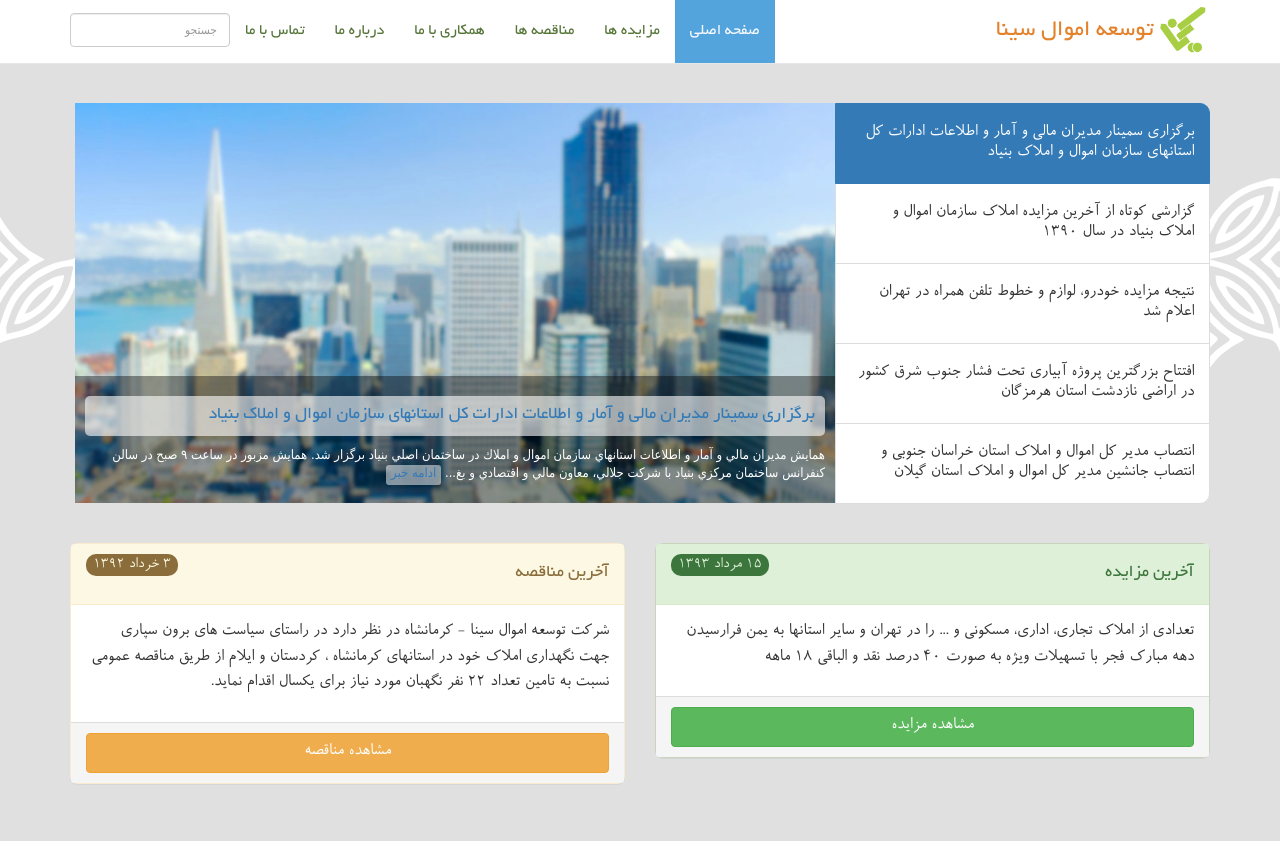
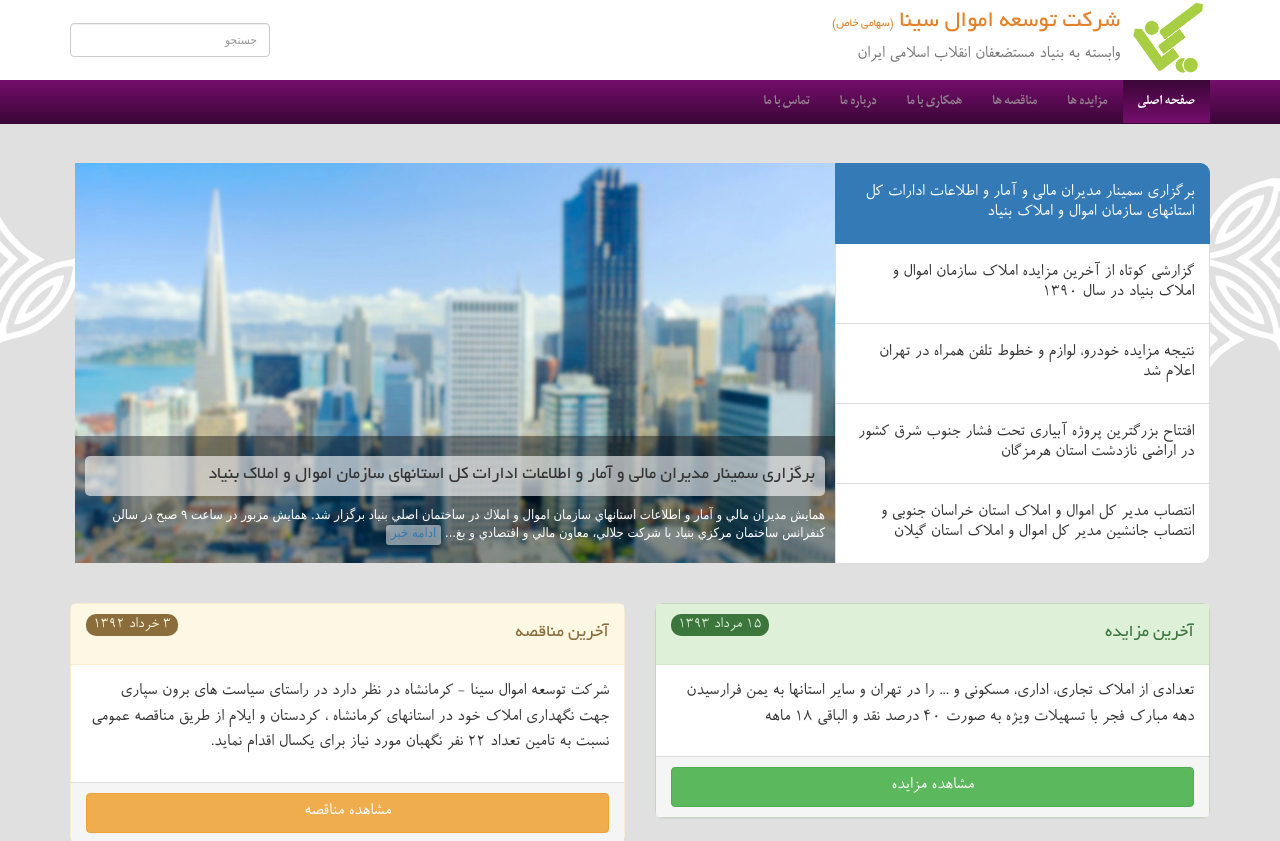
Before and after one commit to alinzm/sina, a plain HTML site: page index.html in a window 1280 px wide. Shown: the top 841 px of the page. Drawn offline with Linux system fonts and the light colour scheme.

Commit message:
header changed

```diff
--- a/css/style.css
+++ b/css/style.css
@@ -12,10 +12,16 @@
     font-weight: normal;
     font-style: normal;
 }
+@font-face {
+    font-family: WebMitra;
+    font-weight: 700;
+    font-style: normal;
+    src: url(../fonts/WebMitra-Bold.woff) format("woff")
+}
 body {
     direction: rtl;
     background-color: #E0E0E0;
-    margin-top: 63px;
+    margin-top: 123px;
     background-image: url(../img/bg.png);
     background-repeat: repeat-x;
     background-position: 0 100px;
@@ -30,13 +36,76 @@ p, a, input, select, option {
     font-size: 18px;
 }
 #logo {
-    width: 52px;
-    height: 52px;
+    width: 80px;
+    height: 80px;
 }
-.navbar-brand {
+#main-nav {
+    min-height: 80px;
+    border: none;
+}
+#menu-nav {
+    min-height: 43px;
+    margin-top: 80px;
+    background-color: #750D6C;
+    background: -webkit-linear-gradient(#750D6C,#3A0636);
+    background: -o-linear-gradient(#750D6C,#3A0636);
+    background: -moz-linear-gradient(#750D6C,#3A0636);
+    background: linear-gradient(#750D6C,#3A0636);
+    border-color: #3A0636;
+}
+#menu-nav .navbar-nav {
+    float: right;
+    padding-right: 0;
+}
+#menu-nav .navbar-nav > li > a {
+    font-family: WebMitra;
+    line-height: 13px;
+    vertical-align: middle;
+    font-size: 14px;
+    color: #93808E;
+    transition: color 0.5s ease;
+    font-weight: norma;
+    l
+}
+#menu-nav .navbar-nav > li > a:hover, #menu-nav .navbar-nav > .active > a:hover {
+    color: white;
+}
+#menu-nav .navbar-nav > .active > a {
+    background-color: #3A0636;
+    background: -webkit-linear-gradient(#3A0636,#750D6C);
+    background: -o-linear-gradient(#3A0636,#750D6C);
+    background: -moz-linear-gradient(#3A0636,#750D6C);
+    background: linear-gradient(#3A0636,#750D6C);
+    color: #FFF;
+}
+#main-nav .navbar-header {
+    width: 450px;
+}
+#main-nav .navbar-brand {
+    width: 450px;
     height: auto;
     float: right;
     padding: 0;
+}
+#main-nav .navbar-brand h3, #main-nav .navbar-brand h4{
+    padding: 0;
+    margin: 0;
+    margin-right: 10px;
+}
+#main-nav .navbar-brand h3 {
+    display: inline-block;
+    color: #E4822B;
+    vertical-align: middle;
+    line-height: 45px;
+}
+#main-nav .navbar-brand h3 small{
+    color: #E4822B;
+    font-size: 12px;
+}
+#main-nav .navbar-brand h4{
+    display: inline-block;
+    font-family: 'iRoya';
+    font-size: 18px;
 }
 .navbar-header {
     float: right;
@@ -44,42 +113,16 @@ p, a, input, select, option {
 .navbar-default {
     background-color: #FFFFFF;
 }
-.navbar-default .navbar-nav > li > a {
-    font-family: 'iYekan';
-    line-height: 33px;
-    vertical-align: middle;
-    font-size: 16px;
-    color: #567539;
+.navbar-nav .form-group {
+    margin-top: 23px;
 }
-.navbar-default .navbar-nav > li > a:hover, .navbar-default .navbar-nav > .active > a:hover {
-    background-color: #9ED7DC;
-    color: white;
-}
-.navbar-default .navbar-nav > .active > a {
-    background-color: #53A4DC;
-    color: #F8FAFF;
-}
-.navbar-nav .form-group{
-    margin-top: 13px;
-}
-.navbar-nav .form-group input{
+.navbar-nav .form-group input {
     font-family: Tahoma;
     font-size: 12px;
+    min-width: 200px;
 }
-@media (min-width: 768px) {
-    .navbar-nav > li {
-        float: right;
-    }
-}
-
 .navbar-inverse h3, .navbar-inverse p {
     color: #B4B6BB;
-}
-.navbar-brand h3 {
-    display: inline;
-    color: #E4822B;
-    line-height: 62px;
-    vertical-align: middle;
 }
 #main-footer {
     margin-top: 25px;
@@ -315,7 +358,7 @@ p.p-large {
     font-size: 21px;
     background-color: lightblue;
 }
-.panel .badge{
+.panel .badge {
     font-family: 'iRoya';
     font-size: 16px;
     font-weight: normal;
@@ -338,7 +381,7 @@ p.p-large {
 }
 /*==========Carousel==============*/
 
-#myCarousel img{
+#myCarousel img {
     width: 760px;
     height: 400px;
 }
@@ -351,25 +394,30 @@ p.p-large {
     background: rgba(0, 0, 0, 0.4);
     text-shadow: none;
 }
-#myCarousel .carousel-caption p{
+#myCarousel .carousel-caption p {
     font-size: 13px;
     font-family: tahoma;
 }
-#myCarousel .carousel-caption p a{
+#myCarousel .carousel-caption p a {
     font-size: 13px;
     font-family: Tahoma;
-    background-color: rgba(255,255,255,0.5);
+    background-color: rgba(255, 255, 255, 0.5);
     padding: 0 5px 5px 5px;
     border-radius: 3px;
 }
-#myCarousel .carousel-caption h4{
-    background-color: rgba(255,255,255,0.6);
+#myCarousel .carousel-caption h4 {
+    background-color: rgba(255, 255, 255, 0.6);
     border-radius: 5px;
     padding: 10px;
 }
-#myCarousel .carousel-caption h4 a{
+#myCarousel .carousel-caption h4 a {
     font-family: 'iYekan' !important;
     font-size: 18px;
+    color: #333;
+}
+#myCarousel .carousel-caption h4 a:hover {
+    text-decoration: none;
+    color: white;
 }
 #myCarousel .list-group {
     position: absolute;
@@ -380,18 +428,36 @@ p.p-large {
     border-radius: 0;
     cursor: pointer;
 }
-#myCarousel .list-group-item:first-child{
+#myCarousel .list-group-item:first-child {
     border-top-right-radius: 10px;
 }
-#myCarousel .list-group-item:last-child{
+#myCarousel .list-group-item:last-child {
     border-bottom-right-radius: 10px;
 }
-#myCarousel .list-group-item h4{
+#myCarousel .list-group-item h4 {
     font-family: 'iRoya';
     font-size: 18px;
 }
-#myCarousel .list-group .active {
-    /*background-color: #eee;*/
+@media (max-width: 768px) {
+    #main-nav .navbar-nav{
+        display: none;
+    }
+    #menu-nav .navbar-nav {
+        margin-right: 5px;
+        width: 100%;
+    }
+    #menu-nav .navbar-header button{
+        font-family: 'iYekan';
+        font-size: 18px;
+        color: white;
+    }
+    #menu-nav .navbar-collapse{
+    }
+}
+@media (min-width: 768px) {
+    .navbar-nav > li {
+        float: right;
+    }
 }
 @media (min-width: 992px) {
     #myCarousel {
@@ -405,52 +471,7 @@ p.p-large {
     .carousel-caption p, #myCarousel .list-group {
         display: none;
     }
-    #myCarousel .carousel-caption{
+    #myCarousel .carousel-caption {
         left: 0;
     }
 }
-/*===========Animations===========*/
-/* Sweep To Bottom */
-
-.hvr-sweep-to-bottom {
-    display: inline-block;
-    vertical-align: middle;
-    -webkit-transform: translateZ(0);
-    transform: translateZ(0);
-    box-shadow: 0 0 1px rgba(0, 0, 0, 0);
-    -webkit-backface-visibility: hidden;
-    backface-visibility: hidden;
-    -moz-osx-font-smoothing: grayscale;
-    position: relative;
-    -webkit-transition-property: color;
-    transition-property: color;
-    -webkit-transition-duration: 0.3s;
-    transition-duration: 0.3s;
-}
-.hvr-sweep-to-bottom:before {
-    content: "";
-    position: absolute;
-    z-index: -1;
-    top: 0;
-    left: 0;
-    right: 0;
-    bottom: 0;
-    background: #2098d1;
-    -webkit-transform: scaleY(0);
-    transform: scaleY(0);
-    -webkit-transform-origin: 50% 0;
-    transform-origin: 50% 0;
-    -webkit-transition-property: transform;
-    transition-property: transform;
-    -webkit-transition-duration: 0.3s;
-    transition-duration: 0.3s;
-    -webkit-transition-timing-function: ease-out;
-    transition-timing-function: ease-out;
-}
-.hvr-sweep-to-bottom:hover, .hvr-sweep-to-bottom:focus, .hvr-sweep-to-bottom:active {
-    color: white;
-}
-.hvr-sweep-to-bottom:hover:before, .hvr-sweep-to-bottom:focus:before, .hvr-sweep-to-bottom:active:before {
-    -webkit-transform: scaleY(1);
-    transform: scaleY(1);
-}
--- a/index.html
+++ b/index.html
@@ -22,38 +22,45 @@
 </head>
 
 <body>
-    <nav class="navbar navbar-default navbar-fixed-top">
+    <nav class="navbar navbar-default navbar-fixed-top" id="main-nav">
+        <div class="container">
+            <div class="navbar-header">
+                <a class="navbar-brand" href="index.html">
+                    <img alt="شرکت توسعه اموال سینا" src="img/sina.png" id="logo" class="pull-right">
+                    <h3>شرکت توسعه اموال سینا <small>(سهامی خاص)</small></h3>
+                    <h4>وابسته به بنیاد مستضعفان انقلاب اسلامی ایران</h4>
+                </a>
+            </div>
+            <ul class="nav navbar-nav">
+                <li>
+                    <div class="form-group">
+                        <input type="text" class="form-control" placeholder="جستجو">
+                    </div>
+                </li>
+            </ul>
+
+        </div>
+    </nav>
+    <nav class="navbar navbar-default navbar-fixed-top" id="menu-nav">
         <div class="container">
             <div class="navbar-header">
                 <button type="button" class="navbar-toggle collapsed" data-toggle="collapse" data-target="#bs-example-navbar-collapse-1">
-                    <span class="sr-only">منو</span>
-                    <span class="icon-bar"></span>
-                    <span class="icon-bar"></span>
-                    <span class="icon-bar"></span>
+                    مـــنـــو
                 </button>
-                <a class="navbar-brand" href="index.html">
-                    <img alt="شرکت توسعه اموال سینا" src="img/sina.png" id="logo" style="display: inline;">
-                    <h3>توسعه اموال سینا</h3>
-                </a>
             </div>
             <div class="collapse navbar-collapse" id="bs-example-navbar-collapse-1">
                 <ul class="nav navbar-nav">
-                    <li class="active"><a href="index.php" class="hvr-sweep-to-bottom">صفحه اصلی</a>
+                    <li class="active"><a href="index.php" class="">صفحه اصلی</a>
                     </li>
-                    <li><a href="" class="hvr-sweep-to-bottom">مزایده ها</a>
+                    <li><a href="" class="">مزایده ها</a>
                     </li>
-                    <li><a href="" class="hvr-sweep-to-bottom">مناقصه ها</a>
+                    <li><a href="" class="">مناقصه ها</a>
                     </li>
-                    <li><a href="contribute.html" class="hvr-sweep-to-bottom">همکاری با ما</a>
+                    <li><a href="contribute.html" class="">همکاری با ما</a>
                     </li>
-                    <li><a href="about.html" class="hvr-sweep-to-bottom">درباره ما</a>
+                    <li><a href="about.html" class="">درباره ما</a>
                     </li>
-                    <li><a href="contact.html" class="hvr-sweep-to-bottom">تماس با ما</a>
-                    </li>
-                    <li>
-                        <div class="form-group">
-                            <input type="text" class="form-control" placeholder="جستجو">
-                        </div>
+                    <li><a href="contact.html" class="">تماس با ما</a>
                     </li>
                 </ul>
             </div>
@@ -61,7 +68,8 @@
     </nav>
 
     <div class="container">
-    <br><br>
+        <br>
+        <br>
         <div class="row">
             <div id="myCarousel" class="carousel slide" data-ride="carousel">
                 <!-- Wrapper for slides -->
@@ -178,7 +186,8 @@
                 </div>
             </div>
         </div>
-        <br><br>
+        <br>
+        <br>
 
         <div class="row">
             <div class="col-sm-4 col-sm-push-8">
@@ -232,7 +241,8 @@
                 </div>
             </div>
         </div>
-        <br><br>
+        <br>
+        <br>
         <div class="row" id="newsletter-subscription">
             <div class="col-sm-12 panel panel-primary" id="newsletter">
                 <form action="" role="form" method="post" class="panel-body" id="newsletter-body">
@@ -250,7 +260,8 @@
                 </form>
             </div>
         </div>
-        <br><br>
+        <br>
+        <br>
     </div>
 
 
```
Also changed, not shown: about.html (+6 -6 lines), contact.html (+6 -6 lines), contribute.html (+6 -6 lines), news.html (+7 -7 lines), ostan/AzQa.html (+6 -6 lines), fonts/WebMitra-Bold.woff (added).
